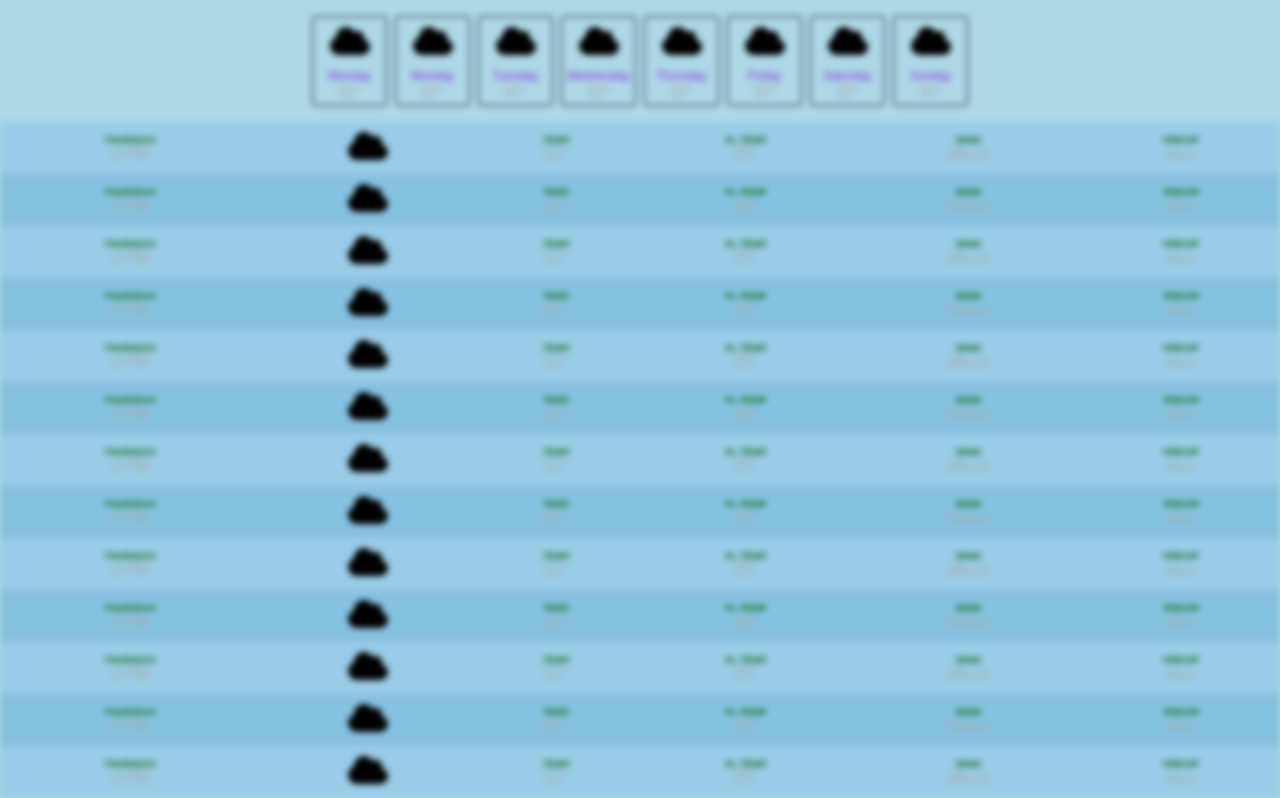
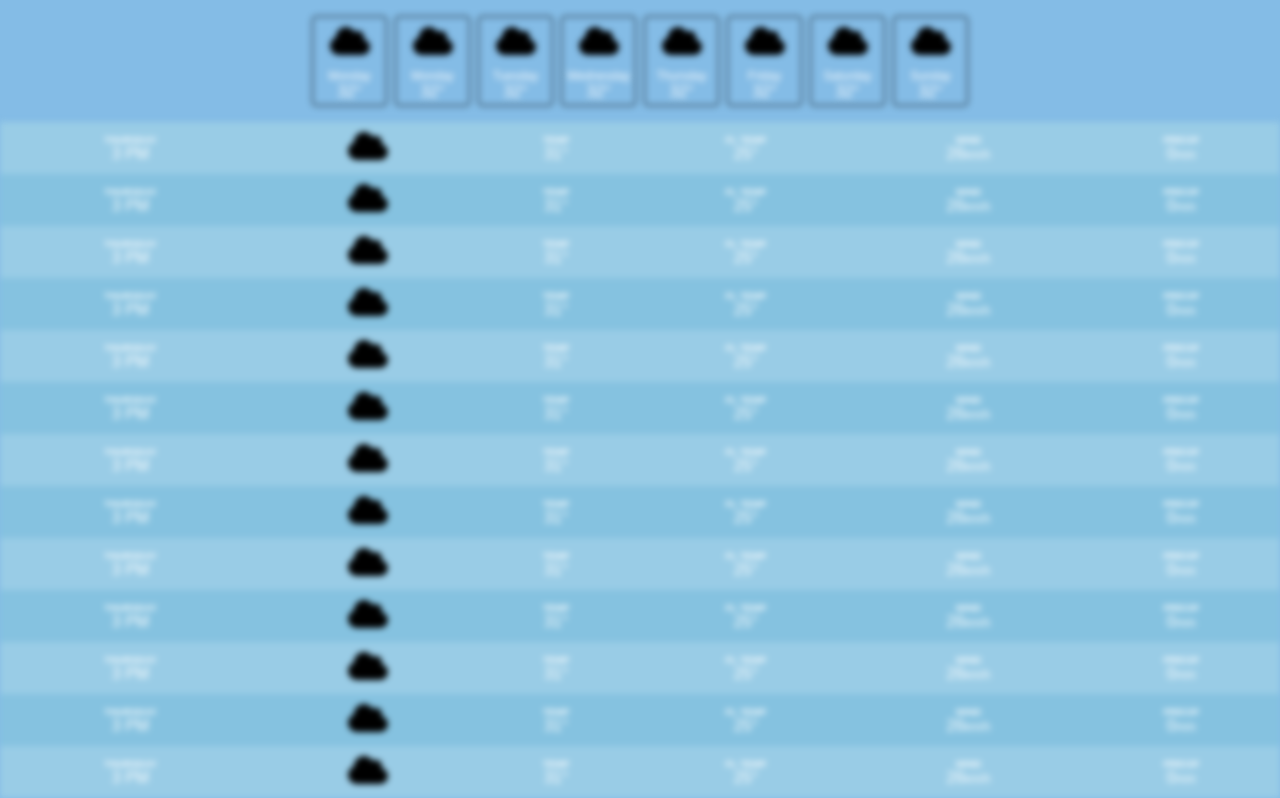
Before and after one commit to k-henningson/weather-app, a website built with Vite: page index.html in a window 1280 px wide. Shown: the part 112-910 px from the top of the page. Built offline with nearby package versions, Linux system fonts and the light colour scheme; no server answers.

Commit message:
change text colors

```diff
--- a/style.css
+++ b/style.css
@@ -4,8 +4,8 @@
 
 body {
   margin: 0;
-  background-color: lightblue;
-  color: darkgray;
+  background-color: hsl(206, 66%, 71%);
+  color: #ffffff;
   font-family: sans-serif;
 }
 
@@ -64,7 +64,7 @@ body {
   text-transform: uppercase;
   font-weight: bold;
   font-size: 0.6rem;
-  color: darkgreen;
+  color: #ffffff;
 }
 
 .value-sub-info {
@@ -91,7 +91,7 @@ body {
 
 .day-card-day {
   font-size: 0.75rem;
-  color: blueviolet;
+  color: #ffffff;
   margin-top: 0.5rem;
 }
 
```
